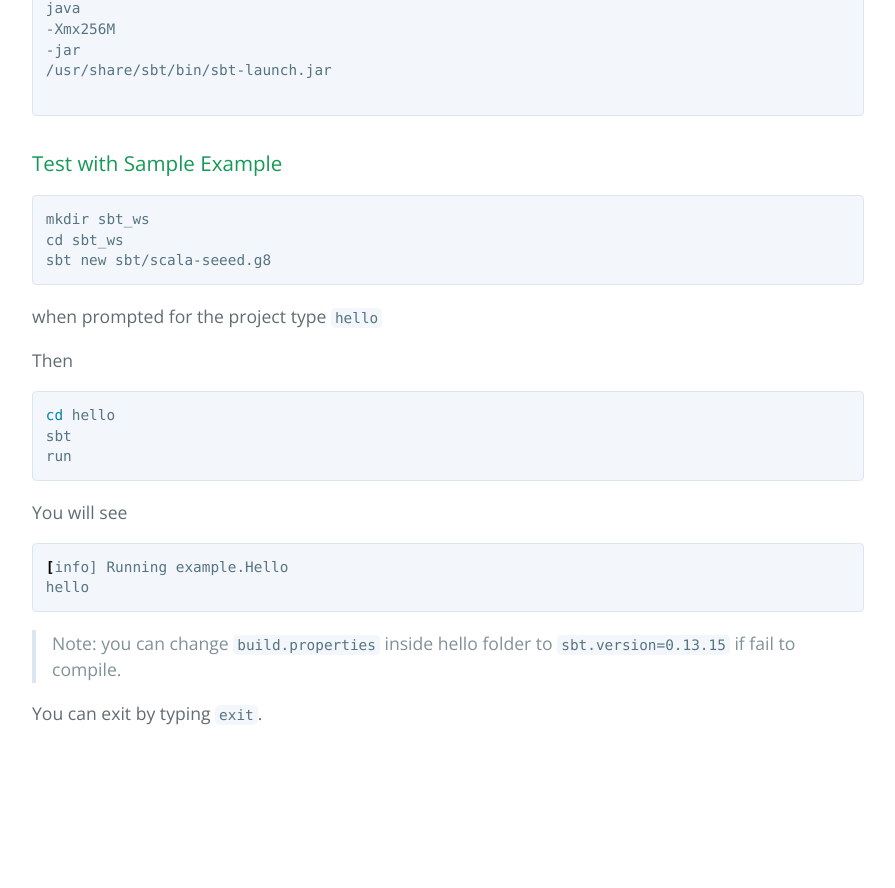
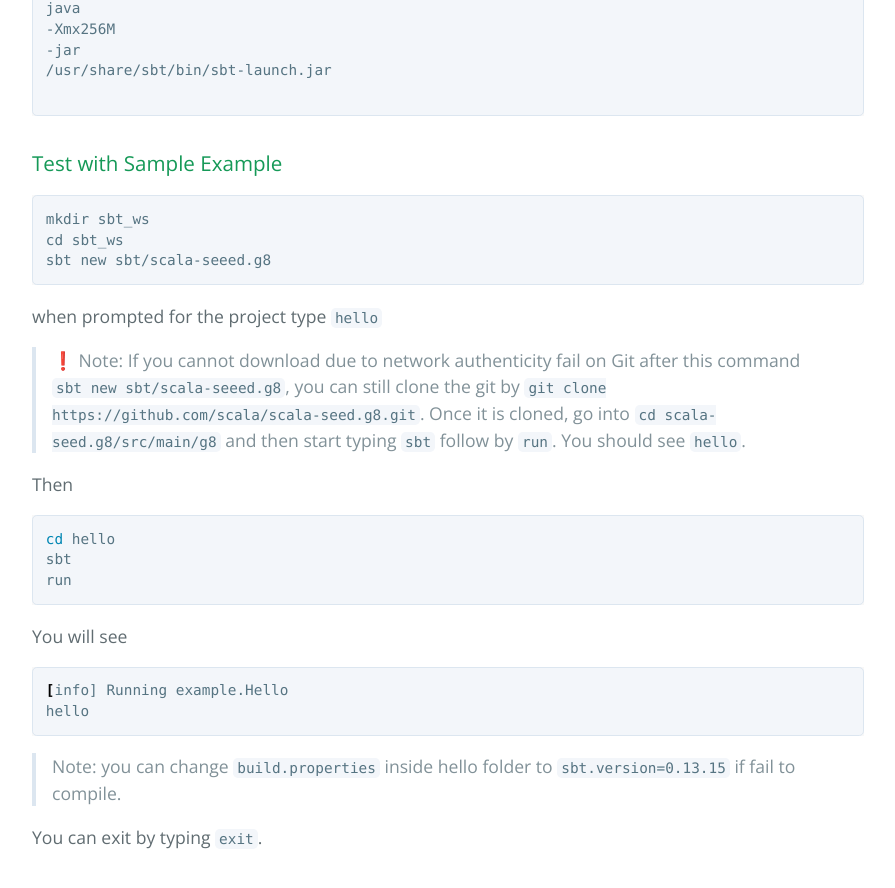
Before and after one commit to aknay/aknay.github.io, a Jekyll site: the page built from _posts/2017-05-09-how-to-install-scala-and-sbt-in-raspberry-pi-3 .markdown, in a window 1280 px wide and 900 px high, scrolled down 1545 px. Shown: the top 888 px of the window, without its empty margins (192-1087 px from the left). Built offline with Jekyll 4.4.1, drawn with Linux system fonts in a browser that asks for light colours; emoji names are drawn with the system emoji font; before the commit the page ends 2321 px from its top, so only the background shows below that.

Commit message:
git clone if git authenticity fail

````diff
--- a/_posts/2017-05-09-how-to-install-scala-and-sbt-in-raspberry-pi-3 .markdown
+++ b/_posts/2017-05-09-how-to-install-scala-and-sbt-in-raspberry-pi-3 .markdown
@@ -76,6 +76,8 @@ sbt new sbt/scala-seeed.g8
 
 when prompted for the project type `hello`
 
+> :exclamation: Note: If you cannot download due to network authenticity fail on Git after this command `sbt new sbt/scala-seeed.g8`, you can still clone the git by `git clone https://github.com/scala/scala-seed.g8.git`. Once it is cloned, go into `cd scala-seed.g8/src/main/g8` and then start typing `sbt` follow by `run`. You should see `hello`.
+
 Then
 ```sh
 cd hello
````
